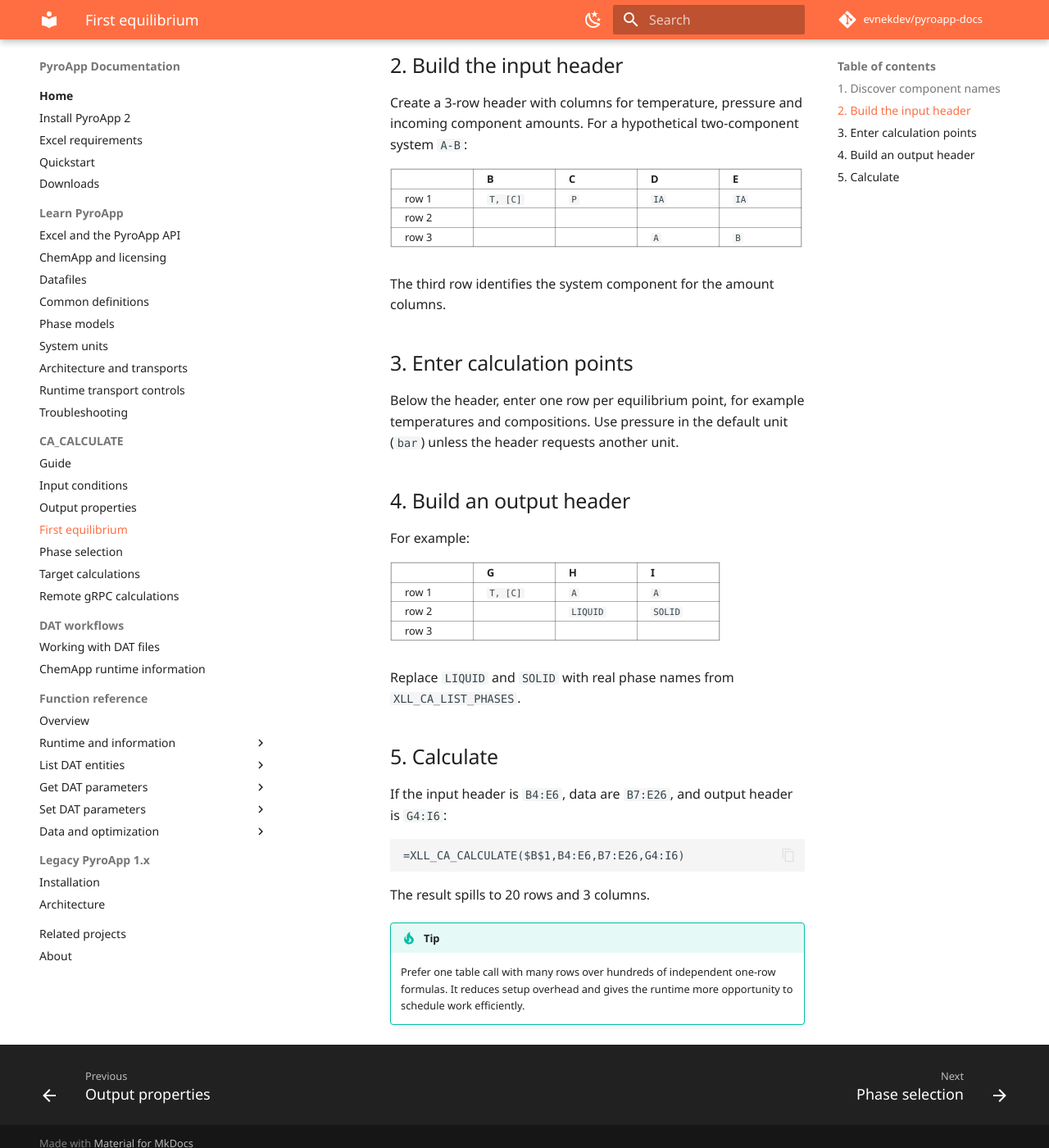
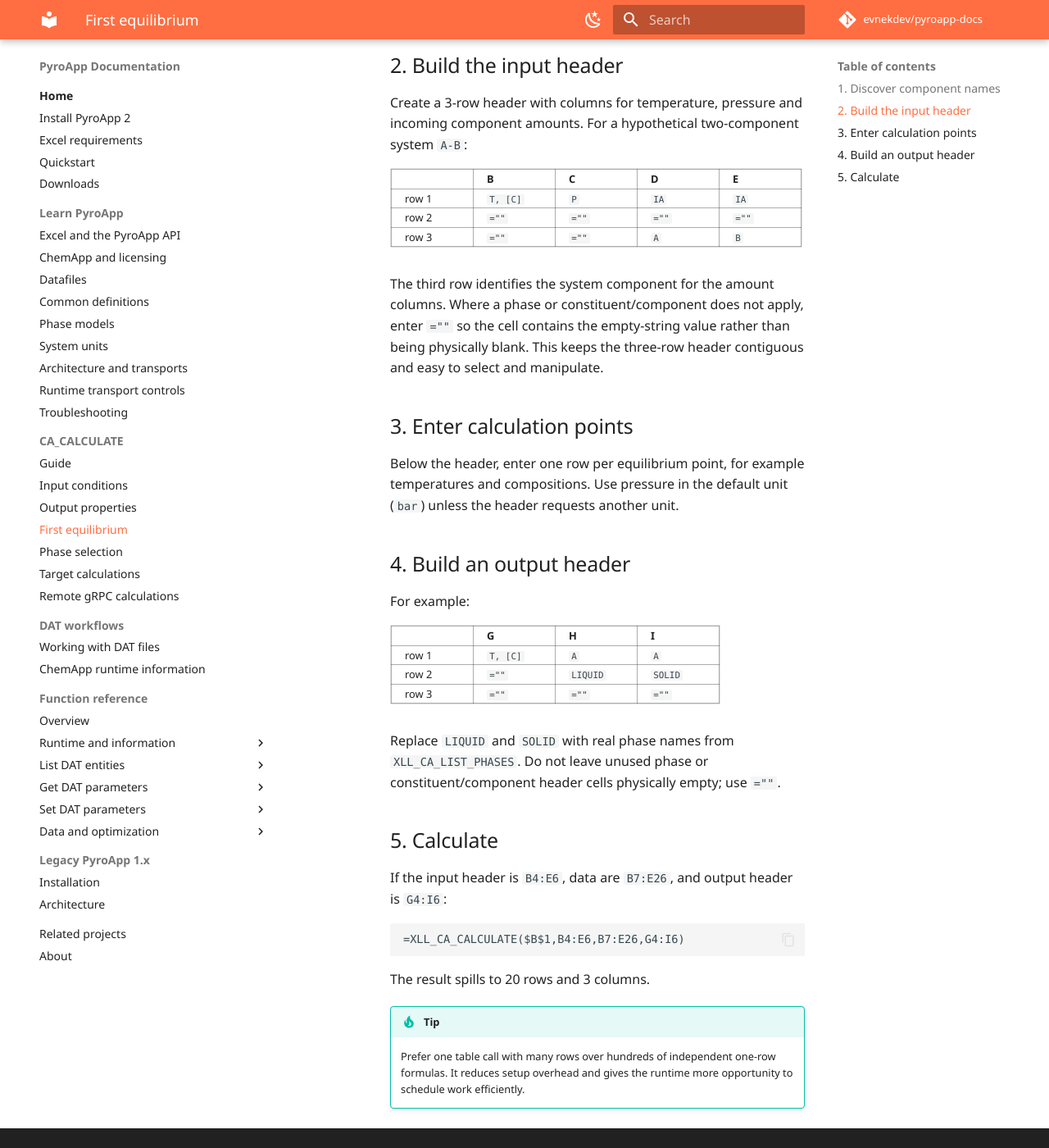
Before and after one commit to evnekdev/pyroapp-docs, an MkDocs documentation site: the page built from docs/tutorials/first-equilibrium.md, in a window 1280 px wide and 1400 px high, scrolled down 449 px. Shown: the whole window at 82% size. Built offline with MkDocs 1.6.1 and Material for MkDocs 9.7.7, drawn with Linux system fonts in a browser that asks for light colours; some web fonts are replaced; comment, search, counter and statistics services are not loaded.

Commit message:
Use empty-string header convention in tutorial

```diff
--- a/docs/tutorials/first-equilibrium.md
+++ b/docs/tutorials/first-equilibrium.md
@@ -19,10 +19,10 @@ Create a 3-row header with columns for temperature, pressure and incoming compon
 | | B | C | D | E |
 |---|---|---|---|---|
 | row 1 | `T, [C]` | `P` | `IA` | `IA` |
-| row 2 |  |  |  |  |
-| row 3 |  |  | `A` | `B` |
+| row 2 | `=""` | `=""` | `=""` | `=""` |
+| row 3 | `=""` | `=""` | `A` | `B` |
 
-The third row identifies the system component for the amount columns.
+The third row identifies the system component for the amount columns. Where a phase or constituent/component does not apply, enter `=""` so the cell contains the empty-string value rather than being physically blank. This keeps the three-row header contiguous and easy to select and manipulate.
 
 ## 3. Enter calculation points
 
@@ -35,10 +35,10 @@ For example:
 | | G | H | I |
 |---|---|---|---|
 | row 1 | `T, [C]` | `A` | `A` |
-| row 2 |  | `LIQUID` | `SOLID` |
-| row 3 |  |  |  |
+| row 2 | `=""` | `LIQUID` | `SOLID` |
+| row 3 | `=""` | `=""` | `=""` |
 
-Replace `LIQUID` and `SOLID` with real phase names from `XLL_CA_LIST_PHASES`.
+Replace `LIQUID` and `SOLID` with real phase names from `XLL_CA_LIST_PHASES`. Do not leave unused phase or constituent/component header cells physically empty; use `=""`.
 
 ## 5. Calculate
 
```
